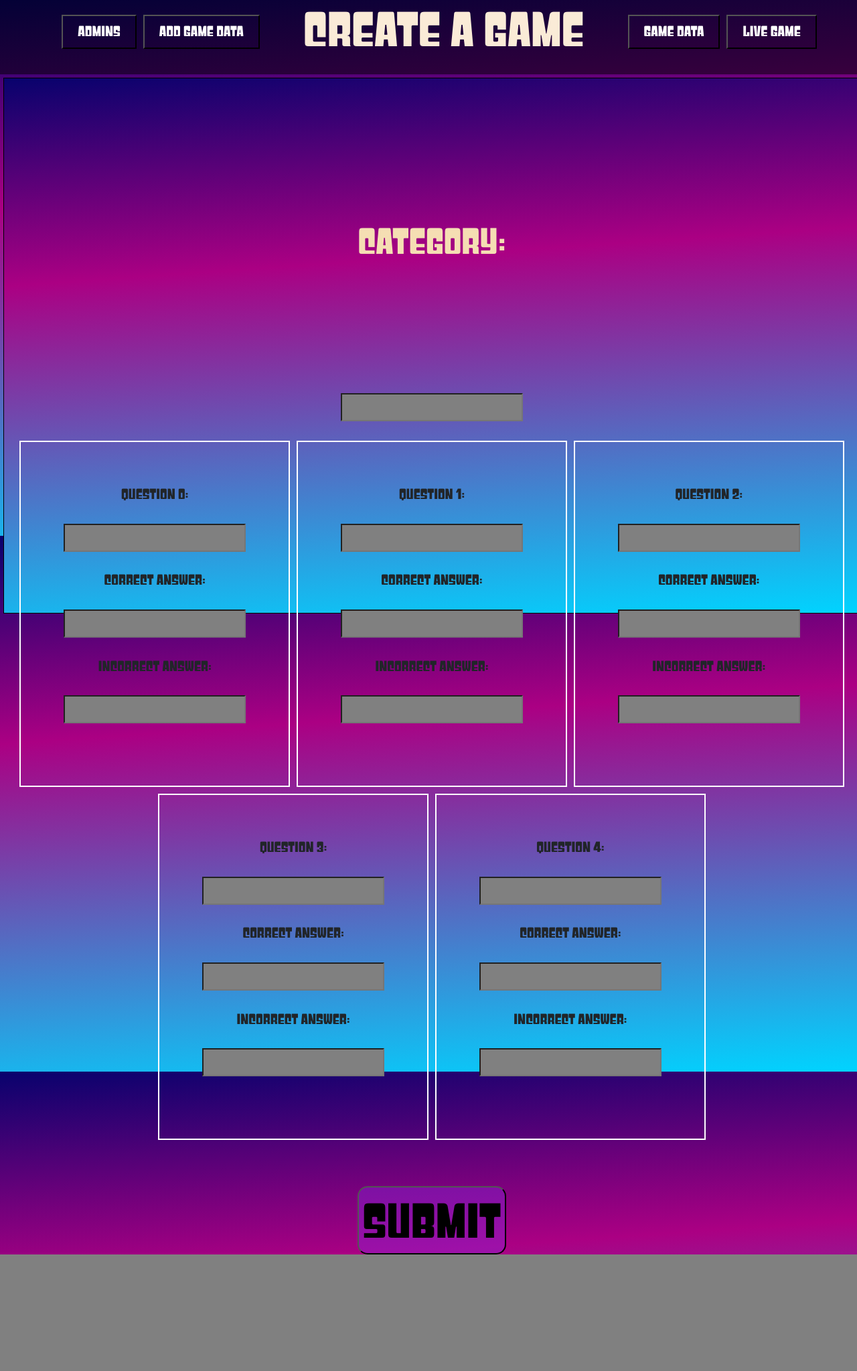
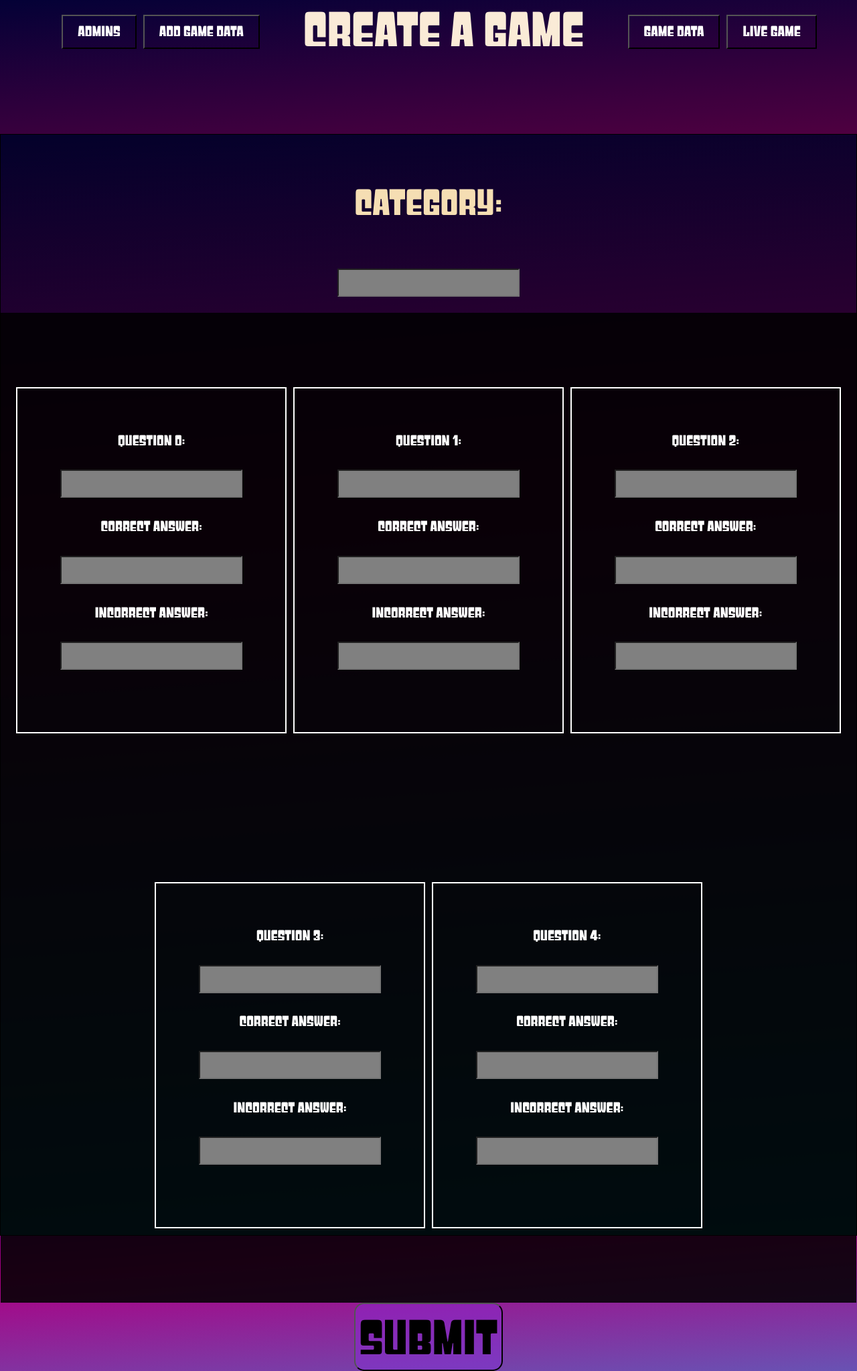
Before and after one commit to Dimitrius504/jeopardyGameExpressHBS, a Node server app: page /gameInfo in a window 1280 px wide. Shown: the whole page at 67% size. Before the commit the page ends 1873 px from the top, so only its background shows below. Run offline with Node 20, Linux system fonts and the light colour scheme; the visitor is signed in with stand-in values (Sample User, id 1); some libraries are stand-ins or nearby versions; some web fonts are replaced.

Commit message:
Second commit of JeopardyGame assignment 3. After much back-and-forth with passport-google-oath, I have now implemented signin with google oath, registering a new admin record in my database. I have ensured this information is in a dotenv, and will have to update the authorized redirect URI's upon hosting site to render. Styles have also been fixed, so that footer is remaining on bottom of page, and dynamic content is not floating below footer content.

```diff
--- a/jeopardyGame/public/stylesheets/style.css
+++ b/jeopardyGame/public/stylesheets/style.css
@@ -9,7 +9,13 @@ body {
 
 html, body {
   height: 100%;
+  width: 100%;
   margin: 0;
+  padding: 0;
+}
+
+input {
+  cursor: pointer;
 }
 
 #page-container {
@@ -20,8 +26,9 @@ html, body {
 
 main {
   flex: 1;
-  margin: auto;
+ margin-bottom: 5px;
 }
+
 
 
 /* INDEX LANDING PAGE STYLES */
@@ -158,10 +167,6 @@ footer ul {
 footer ul button {
   font-family: gyparody;
   font-size: 2rem;
-}
-
-main {
-  margin: 5px;
 }
 
 
@@ -450,7 +455,7 @@ flex-direction: column;
 
 /* Admin panel Styles */
 
-#adminPanel, #gameInfoPage {
+#adminPanel{
   background: rgb(63, 94, 251);
   background: rgb(2, 0, 36);
   background: linear-gradient(
@@ -467,6 +472,23 @@ flex-direction: column;
     padding: 0;
 }
 
+#gameInfoPage {
+  background: rgb(63, 94, 251);
+  background: rgb(2, 0, 36);
+  background: linear-gradient(
+    176deg,
+    rgb(8, 2, 109) 0%,
+    rgb(171, 0, 131) 35%,
+    rgba(0, 212, 255, 1) 100%
+  );
+  width: 100vw;
+  height: 100%;
+  align-items: center;
+  justify-content: center;
+  margin: 0;
+    padding: 0;
+}
+
 #adminPanel .header, #gameInfoPage .header {
   margin: 0;
 }
@@ -576,7 +608,7 @@ td#category {
   margin: 0;
   padding: 0;
   width: 100%;
-  height: 100%;
+  height: 90%;
 }
 
 .question {
@@ -590,15 +622,24 @@ td#category {
   font-size: 1.2rem;
 }
 
+#gameInfo {
+  background-color: rgba(0, 0, 0, 0.603);
+  color: white;
+height: 100%;
+}
+
 #gameInfo > button {
   font-size: 4rem;
-  margin: 5%;
-  margin-bottom: auto;
 }
+
+
+#gameInfo > #questions {
+  background-color: rgba(0, 0, 0, 0.859);
+}
+
 
 #gameInfo > label {
   font-size: 3rem;
   color:wheat;
-  padding: 15%;
-  margin-top: 15px;
+  padding: 5%;
 }
--- a/jeopardyGame/routes/index.js
+++ b/jeopardyGame/routes/index.js
@@ -4,6 +4,8 @@ const Admin = require("../models/Admin");
 const GameModel = require("../models/Game");
 const passport = require("passport");
 const adminCheck = require("../adminCheck");
+const googlepassport = require('../passport');
+
 
 // GET home page
 router.get("/", (req, res) => {
@@ -14,6 +16,18 @@ router.get("/", (req, res) => {
     showFooter: false,
   });
 });
+
+// Add Google OAuth route
+router.get('/auth/google',
+  googlepassport.authenticate('google', { scope: ['email', 'profile'] }));
+
+router.get('/auth/google/callback',
+  googlepassport.authenticate('google', { failureRedirect: '/adminLogin' }),
+  function(req, res) {
+    // Successful authentication, redirect to admin panel or other page
+    res.redirect('/adminPanel');
+  });
+
 
 // GET page for user registration
 router.get("/playerInfoForm", (req, res) => {
--- a/jeopardyGame/views/adminLogin.hbs
+++ b/jeopardyGame/views/adminLogin.hbs
@@ -23,5 +23,7 @@
         <h2>Login</h2>
       </button>
     </form>
+    <!-- Google OAuth login link -->
+    <a href="/auth/google" id="googleSignin">Login with Google</a>
   </aside>
 </section>
--- a/jeopardyGame/views/layout.hbs
+++ b/jeopardyGame/views/layout.hbs
@@ -1,18 +1,18 @@
-<!DOCTYPE html>
 <html>
 
   <head>
     <title>{{title}}</title>
-  <link rel="stylesheet" href="/stylesheets/bootstrap.min.css">
+    <link rel="stylesheet" href="/stylesheets/bootstrap.min.css" />
     <link rel="stylesheet" href="/fonts/gyparody hv.ttf" />
     <link rel="stylesheet" href="/stylesheets/style.css" />
     <script src="/jeopardyGame/public/javascripts/bootstrap.min.js"></script>
-  <source src="/jeopardyGame/public/audio/myinstants.mp3" type="audio/mpeg">
+    <source src="/jeopardyGame/public/audio/myinstants.mp3" type="audio/mpeg" />
     <script src="/javascripts/script.js"></script>
   </head>
 
   <body>
     <div id="page-container">
+      <div class="wrapper">
         <!-- Header section -->
         {{#if showHeader}}
           <header class="header" id="header">
@@ -26,12 +26,18 @@
                     <ul class="nav justify-content-end">
                       <li class="nav-item" id="navItem">
                         <button>
-                <a class="nav-link d-flex align-items-center" href="/adminPanel">Admins</a>
+                          <a
+                            class="nav-link d-flex align-items-center"
+                            href="/adminPanel"
+                          >Admins</a>
                         </button>
                       </li>
                       <li class="nav-item">
                         <button>
-                <a class="nav-link d-flex align-items-center" href="/gameInfo">Add Game Data</a>
+                          <a
+                            class="nav-link d-flex align-items-center"
+                            href="/gameInfo"
+                          >Add Game Data</a>
                         </button>
                       </li>
                     </ul>
@@ -50,12 +56,18 @@
                     <ul class="nav justify-content-end">
                       <li class="nav-item">
                         <button>
-                <a class="nav-link d-flex align-items-center" href="/gameOverview">Game Data</a>
+                          <a
+                            class="nav-link d-flex align-items-center"
+                            href="/gameOverview"
+                          >Game Data</a>
                         </button>
                       </li>
                       <li class="nav-item">
                         <button>
-                <a class="nav-link d-flex align-items-center" href="/game">Live Game</a>
+                          <a
+                            class="nav-link d-flex align-items-center"
+                            href="/game"
+                          >Live Game</a>
                         </button>
                       </li>
                     </ul>
@@ -69,13 +81,17 @@
         <main>
           {{{body}}}
         </main>
+      </div>
       <!-- Footer section -->
       {{#if showFooter}}
         <footer class="shared-footer">
           <ul class="nav">
             <li class="footer-item" id="footerItem">
               <button type="button">
-          <a class="footer-link" href="https://github.com/Dimitrius504/jeopardyGameExpressHBS">
+                <a
+                  class="footer-link"
+                  href="https://github.com/Dimitrius504/jeopardyGameExpressHBS"
+                >
                   <i class="bi bi-github">Github</i>
                 </a>
               </button>
--- a/package.json
+++ b/package.json
@@ -6,6 +6,8 @@
     "mongoose": "^8.2.1",
     "nodemon": "^3.1.0",
     "passport": "^0.7.0",
+    "passport-google-oauth2": "^0.2.0",
+    "passport-google-oauth20": "^2.0.0",
     "passport-local": "^1.0.0",
     "passport-local-mongoose": "^8.0.0"
   }
```
Also changed, not shown: other parts of jeopardyGame/public/stylesheets/style.css (+24 -12 lines), jeopardyGame/passport.js (added, +47 -0 lines), jeopardyGame/views/adminPanel.hbs (+1 -7 lines), 1 other file. Lines whose indentation alone changed are shown as unchanged.
